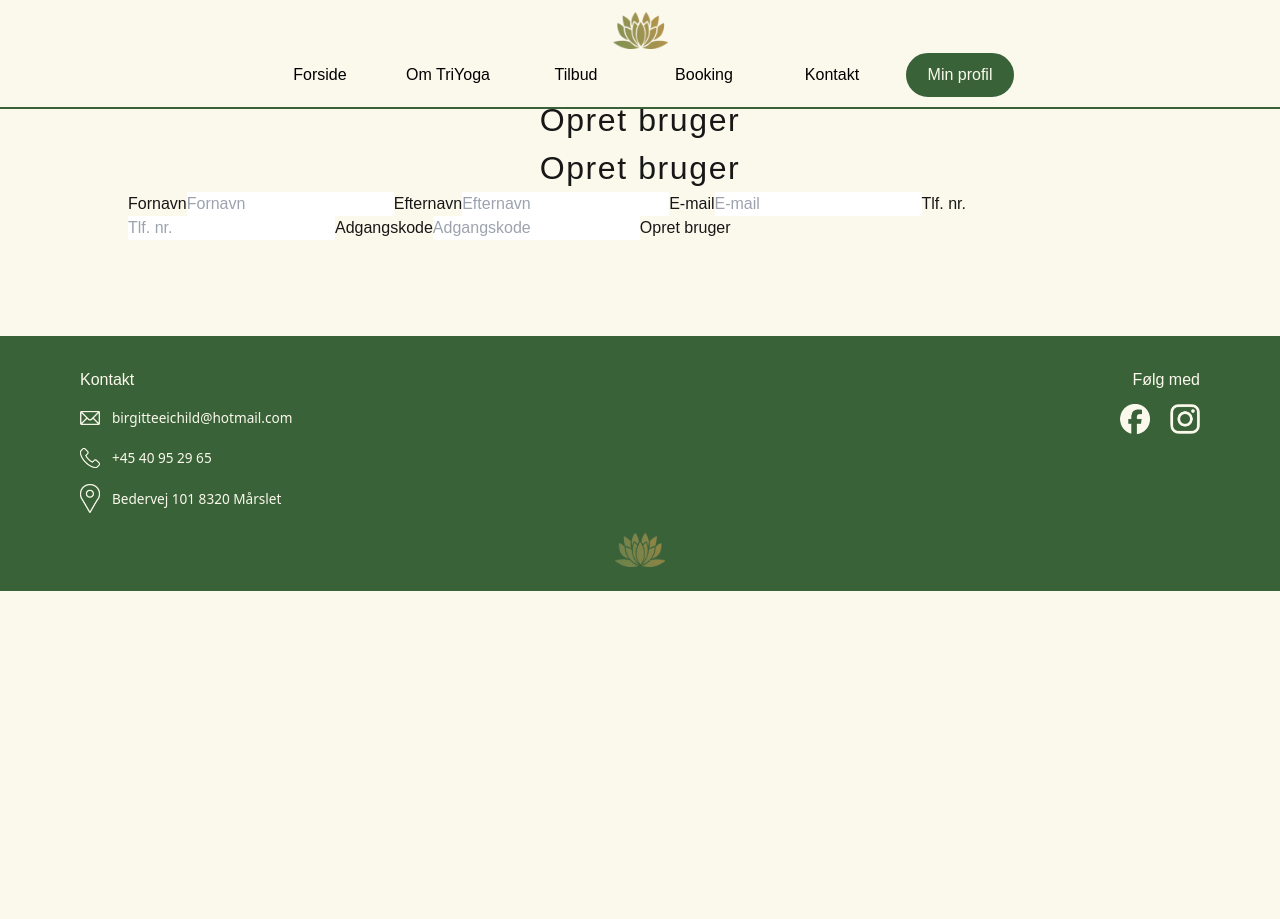
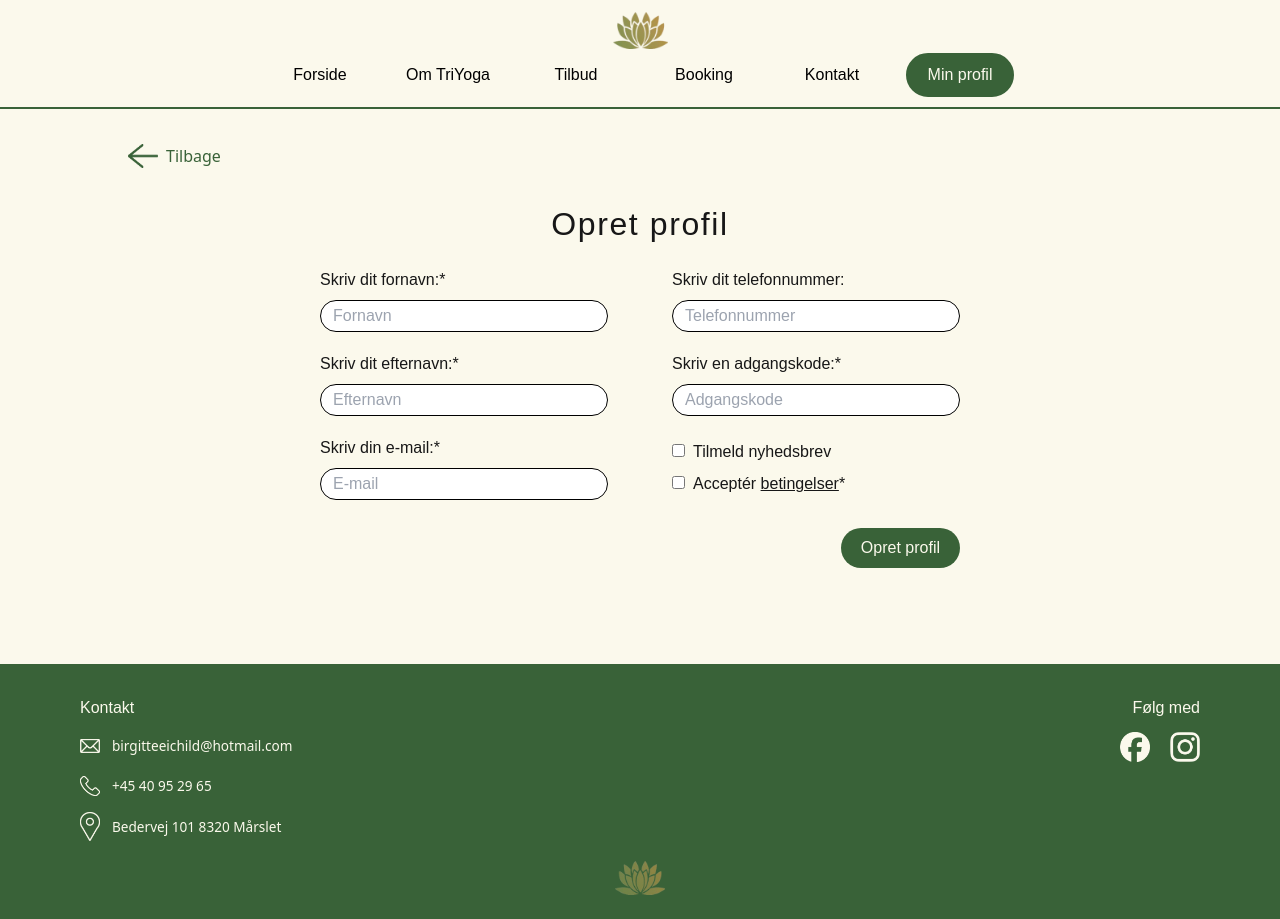
Before and after one commit to SarahCant/triyoga, a Next.js app: page /sign-up in a window 1280 px wide. Before the commit the page ends 800 px from the top, so only its background shows below. Built offline with nearby package versions, Linux system fonts and the light colour scheme; no server answers.

Commit message:
Sign in/sign up styling

```diff
--- a/app/components/SignInForm.jsx
+++ b/app/components/SignInForm.jsx
@@ -30,27 +30,46 @@ export default function SignInForm({ signInAction }) {
 
   return (
     <section id="sign-in">
-      <h1>Log ind</h1>
       <form id="sign-in-form" action={formAction}>
-        <label htmlFor="email">E-mail</label>
+        <div className="flex flex-col items-center gap-7 mt-7">
+          <div className="flex flex-col md:flex-row md:gap-20">
+            <div>
+              <label htmlFor="email" className="mb-2">
+                Skriv din e-mail:
+              </label>
+            </div>
+            <div>
               <input
                 type="email"
                 id="email"
                 name="email"
                 defaultValue={state?.email}
-          placeholder="Skriv din mail..."
+                placeholder="E-mail..."
                 required
+                className="pl-3 rounded-3xl border-solid border-x border-y border-black h-8 w-72"
               />
-
-        <label htmlFor="password">Adgangskode</label>
+            </div>
+          </div>
+          <div className="flex flex-col md:flex-row md:items-center md:gap-7">
+            <div>
+              <label htmlFor="password" className="mb-2">
+                Skriv din adgangskode:
+              </label>
+            </div>
+            <div>
               <input
                 type="password"
                 id="password"
-          placeholder="Skriv din adgangskode..."
+                placeholder="Adgangskode..."
                 name="password"
+                className="pl-3 rounded-3xl border-solid border-x border-y border-black h-8 w-72"
               />
-
-        <button type="submit">Log ind</button>
+            </div>
+          </div>
+          <button type="submit" className="btns mt-2 mb-8">
+            Log ind
+          </button>
+        </div>
 
         {state?.message && <p className="error-message">{state.message}</p>}
       </form>
--- a/app/components/SignUp.jsx
+++ b/app/components/SignUp.jsx
@@ -4,10 +4,53 @@
 //import { createUserWithEmailAndPassword } from "firebase/auth";
 //import { auth } from "../firebase-config";
 import { useActionState, signUpAction } from "react";
+import { useState, useEffect } from "react";
 
 export default function SignUp({ signUpAction }) {
   //const [errorMessage, setErrorMessage] = useState("");
   const [state, formAction] = useActionState(signUpAction, {});
+  const [isFormValid, setIsFormValid] = useState(false);
+  const [formData, setFormData] = useState({
+    firstname: "",
+    lastname: "",
+    phone: "",
+  });
+
+  const handleInputChange = (e) => {
+    const { name, value } = e.target;
+    let newValue = value;
+
+    switch (name) {
+      case "firstname":
+      case "lastname":
+        newValue = value.replace(/[^a-zA-ZæøåÆØÅ\s]/g, "");
+        break;
+      case "phone":
+        newValue = value.replace(/\D/g, "").slice(0, 8);
+        break;
+    }
+
+    setFormData((prevData) => ({
+      ...prevData,
+      [name]: newValue,
+    }));
+  };
+
+  useEffect(() => {
+    const isValid =
+      formData.firstname.trim() !== "" &&
+      formData.lastname.trim() !== "" &&
+      /^[^\s@]+@[^\s@]+\.[^\s@]+$/.test(formData.email) &&
+      (formData.phone === "" || formData.phone.length === 8) &&
+      setIsFormValid(isValid);
+  }, [formData]);
+
+  const handleSubmit = (e) => {
+    if (!isFormValid) {
+      e.preventDefault();
+      alert("Venligst udfyld alle felter korrekt.");
+    }
+  };
 
   /* function handleSignUp(event) {
     event.preventDefault();
@@ -51,26 +94,41 @@ export default function SignUp({ signUpAction }) {
 
   return (
     <section id="sign-up" className="page">
-      <h1>Opret bruger</h1>
-      <form id="sign-up-form" action={formAction}>
-        <label htmlFor="firstname">Fornavn</label>
+      <form id="sign-up-form" action={formAction} onSubmit={handleSubmit}>
+        <div className="flex flex-col items-center mt-5 md:gap-16 md:flex-row md:items-start md:justify-center">
+          <div>
+            <div className="flex flex-col pb-5">
+              <label htmlFor="firstname" className="mb-2">
+                Skriv dit fornavn:*
+              </label>
               <input
                 type="text"
                 id="firstname"
                 name="firstname"
                 placeholder="Fornavn"
                 required
+                onChange={handleInputChange}
+                className="pl-3 rounded-3xl border-solid border-x border-y border-black h-8 w-72"
               />
-        <label htmlFor="last-name">Efternavn</label>
+            </div>
+            <div className="flex flex-col pb-5">
+              <label htmlFor="last-name" className="mb-2">
+                Skriv dit efternavn:*
+              </label>
               <input
                 type="text"
                 id="lastname"
                 name="lastname"
                 placeholder="Efternavn"
                 required
+                onChange={handleInputChange}
+                className="pl-3 rounded-3xl border-solid border-x border-y border-black h-8 w-72"
               />
-
-        <label htmlFor="email">E-mail</label>
+            </div>
+            <div className="flex flex-col pb-5">
+              <label htmlFor="email" className="mb-2">
+                Skriv din e-mail:*
+              </label>
               <input
                 type="email"
                 id="email"
@@ -79,12 +137,30 @@ export default function SignUp({ signUpAction }) {
                 placeholder="E-mail"
                 required
                 autoComplete="off"
-          className={state.message ? "error" : ""}
+                className={`pl-3 rounded-3xl border border-black h-8 w-72 ${
+                  state.message ? "error" : ""
+                }`}
               />
-        <label htmlFor="phone">Tlf. nr.</label>
-        <input type="tel" id="phone" name="last-name" placeholder="Tlf. nr." />
-
-        <label htmlFor="password">Adgangskode</label>
+            </div>
+          </div>
+          <div>
+            <div className="flex flex-col pb-5">
+              <label htmlFor="phone" className="mb-2">
+                Skriv dit telefonnummer:
+              </label>
+              <input
+                type="tel"
+                id="phone"
+                name="last-name"
+                placeholder="Telefonnummer"
+                onChange={handleInputChange}
+                className="pl-3 rounded-3xl border-solid border-x border-y border-black h-8 w-72"
+              />
+            </div>
+            <div className="flex flex-col pb-5">
+              <label htmlFor="password" className="mb-2">
+                Skriv en adgangskode:*
+              </label>
               <input
                 type="password"
                 id="password"
@@ -93,7 +169,44 @@ export default function SignUp({ signUpAction }) {
                 placeholder="Adgangskode"
                 autoComplete="current-password"
                 required
+                className="pl-3 rounded-3xl border-solid border-x border-y border-black h-8 w-72"
               />
+            </div>
+            <div className="flex flex-col">
+              <div className="py-1">
+                <input
+                  type="checkbox"
+                  id="newsletter"
+                  name="newsletter"
+                  value="Nyhedsbrev"
+                ></input>
+                <label htmlFor="newsletter" className="pl-2">
+                  Tilmeld nyhedsbrev
+                </label>
+              </div>
+              <div className="py-1">
+                <input
+                  type="checkbox"
+                  id="newsletter"
+                  name="newsletter"
+                  value="Nyhedsbrev"
+                ></input>
+                <label htmlFor="newsletter" className="pl-2">
+                  Acceptér <span className="underline">betingelser</span>*
+                </label>
+              </div>
+              <div className="flex justify-center pt-5 md:justify-end">
+                <button
+                  type="submit"
+                  className="btns mt-2"
+                  disabled={!isFormValid}
+                >
+                  Opret profil
+                </button>
+              </div>
+            </div>
+          </div>
+        </div>
 
         {/*       <label htmlFor="password">Gentag adgangskode</label>
         <input
@@ -110,7 +223,6 @@ export default function SignUp({ signUpAction }) {
           <p>{errorMessage}</p>
         </div> */}
 
-        <button type="submit">Opret bruger</button>
         {state?.message && <p className="error-message">{state.message}</p>}
       </form>
     </section>
--- a/app/page.jsx
+++ b/app/page.jsx
@@ -192,8 +192,8 @@ export default function Home() {
                 <div className="md:pr-3">
                   <input
                     type="email"
-                    placeholder="   Indtast din e-mail"
-                    className="rounded-3xl border-solid border-x border-y border-black h-8 w-72"
+                    placeholder="Indtast din e-mail"
+                    className="pl-3 rounded-3xl border-solid border-x border-y border-black h-8 w-72"
                   />
                 </div>
                 <div className="pt-5 md:pt-0">
--- a/app/sign-in/email/page.js
+++ b/app/sign-in/email/page.js
@@ -2,6 +2,7 @@ import { redirect } from "next/navigation";
 import { auth, signIn } from "../../auth";
 import Link from "next/link";
 import SignInForm from "@/app/components/SignInForm";
+import Image from "next/image";
 
 export default async function SignIn() {
   const session = await auth();
@@ -31,13 +32,27 @@ export default async function SignIn() {
 
   return (
     <main id="sign-in-page" className="page">
-      <section className="container">
+      <Link href="/sign-in">
+        <div className="flex mt-36">
+          <Image
+            src="/img/icons/arrow-green.png"
+            height={30}
+            width={30}
+            alt="Pil tilbage"
+            className="mr-2"
+          />
+          <p className="text-[color:--main] text-base">Tilbage</p>
+        </div>
+      </Link>
+      <section className="my-8">
         <h1>Log ind</h1>
         <SignInForm signInAction={handleSignInWithEmailAndPassword} />
-        <p className="text-center">
-          Har du ikke en profil?
-          <Link href="/sign-up">Opret dig her.</Link>
-        </p>
+        <div className="text-center underline">
+          <p className="pb-3">Glemt adgangskode</p>
+          <p>
+            <Link href="/sign-up">Opret profil</Link>
+          </p>
+        </div>
       </section>
     </main>
   );
--- a/app/sign-in/page.js
+++ b/app/sign-in/page.js
@@ -11,42 +11,20 @@ export default async function SignIn() {
     redirect("/profile");
   }
 
-  async function handleSignInWithGitHub() {
-    "use server";
-
-    await signIn("github", {
-      redirectTo: "/posts",
-    });
-  }
-  async function handleSignInWithGoogle() {
-    "use server";
-
-    await signIn("google", {
-      redirectTo: "/posts",
-    });
-  }
-
   return (
     <main id="sign-in-page" className="page">
-      <section className="container">
-        <h1>Log ind</h1>
-        <form className="form-providers">
-          <button
-            type="button"
-            className="btn-github"
-            onClick={handleSignInWithGitHub}
-          >
-            Log ind med GitHub
-          </button>
-          <button
-            type="button"
-            className="btn-google"
-            onClick={handleSignInWithGoogle}
-          >
-            Log ind med Google
-          </button>
-          <Link href="/sign-in/email" className="btn-email">
-            <button type="button">Log ind med e-mail</button>
+      <section className="flex flex-col items-center my-44">
+        <h1>Log ind / Opret profil</h1>
+        <p className="text-base mt-5 mb-14 text-center">
+          For at booke dig på et hold skal du enten logge ind eller oprette en
+          profil:
+        </p>
+        <form>
+          <Link href="/sign-in/email" className="btns m-2 md:m-5">
+            <button type="button">Log ind</button>
+          </Link>
+          <Link href="/sign-up" className="btns m-2 md:m-5">
+            <button type="button">Opret profil</button>
           </Link>
         </form>
       </section>
--- a/app/sign-up/page.js
+++ b/app/sign-up/page.js
@@ -3,6 +3,8 @@ import { redirect } from "next/navigation";
 import { auth } from "../auth";
 import { createUser, getUserByMail } from "../auth/helpers";
 import SignUp from "../components/SignUp";
+import Image from "next/image";
+import Link from "next/link";
 
 export default async function SignIn() {
   const session = await auth();
@@ -49,8 +51,20 @@ export default async function SignIn() {
 
   return (
     <main id="sign-in-page" className="page">
-      <section className="container">
-        <h1>Opret bruger</h1>
+      <Link href="/sign-in">
+        <div className="flex mt-36">
+          <Image
+            src="/img/icons/arrow-green.png"
+            height={30}
+            width={30}
+            alt="Pil tilbage"
+            className="mr-2"
+          />
+          <p className="text-[color:--main] text-base">Tilbage</p>
+        </div>
+      </Link>
+      <section className="my-8">
+        <h1>Opret profil</h1>
         <SignUp signUpAction={handleSignUpWithEmailAndPassword} />
       </section>
     </main>
```
Also changed, not shown: public/img/fp-hero.png (added). Lines whose indentation alone changed are shown as unchanged.
